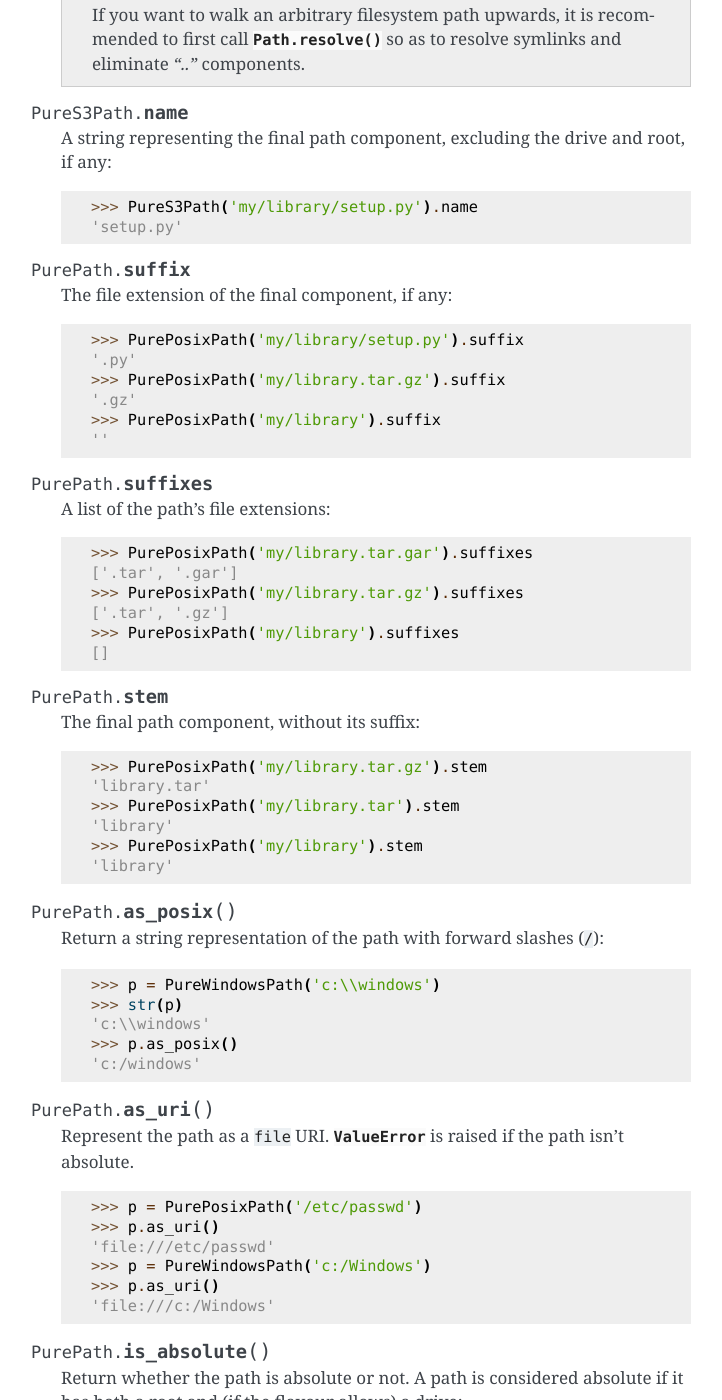
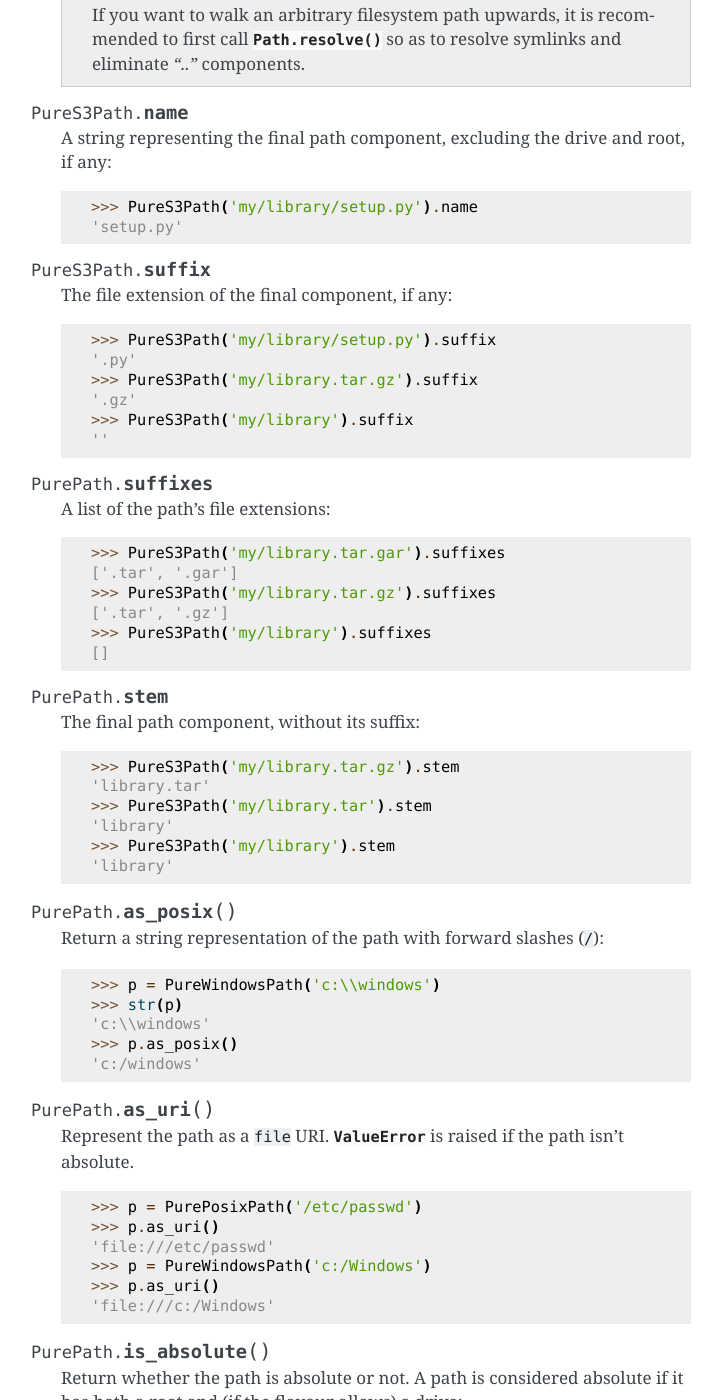
Before and after one commit to liormizr/s3path, a Sphinx documentation site: the page built from docs/source/index.rst, in a window 1280 px wide and 1400 px high, scrolled down 4557 px. Shown: the whole window, without its empty margins (389-1111 px from the left). Built offline with Sphinx 7.4.7, drawn with Linux system fonts in a browser that asks for light colours; some of the changed text lies outside the part shown.

Commit message:
down to stem

```diff
--- a/docs/source/index.rst
+++ b/docs/source/index.rst
@@ -265,15 +265,15 @@ Methods and properties
 
 
 
-.. data:: PurePath.suffix
+.. data:: PureS3Path.suffix
 
    The file extension of the final component, if any::
 
-      >>> PurePosixPath('my/library/setup.py').suffix
+      >>> PureS3Path('my/library/setup.py').suffix
       '.py'
-      >>> PurePosixPath('my/library.tar.gz').suffix
+      >>> PureS3Path('my/library.tar.gz').suffix
       '.gz'
-      >>> PurePosixPath('my/library').suffix
+      >>> PureS3Path('my/library').suffix
       ''
 
 
@@ -281,11 +281,11 @@ Methods and properties
 
    A list of the path's file extensions::
 
-      >>> PurePosixPath('my/library.tar.gar').suffixes
+      >>> PureS3Path('my/library.tar.gar').suffixes
       ['.tar', '.gar']
-      >>> PurePosixPath('my/library.tar.gz').suffixes
+      >>> PureS3Path('my/library.tar.gz').suffixes
       ['.tar', '.gz']
-      >>> PurePosixPath('my/library').suffixes
+      >>> PureS3Path('my/library').suffixes
       []
 
 
@@ -293,11 +293,11 @@ Methods and properties
 
    The final path component, without its suffix::
 
-      >>> PurePosixPath('my/library.tar.gz').stem
+      >>> PureS3Path('my/library.tar.gz').stem
       'library.tar'
-      >>> PurePosixPath('my/library.tar').stem
+      >>> PureS3Path('my/library.tar').stem
       'library'
-      >>> PurePosixPath('my/library').stem
+      >>> PureS3Path('my/library').stem
       'library'
 
 
```
